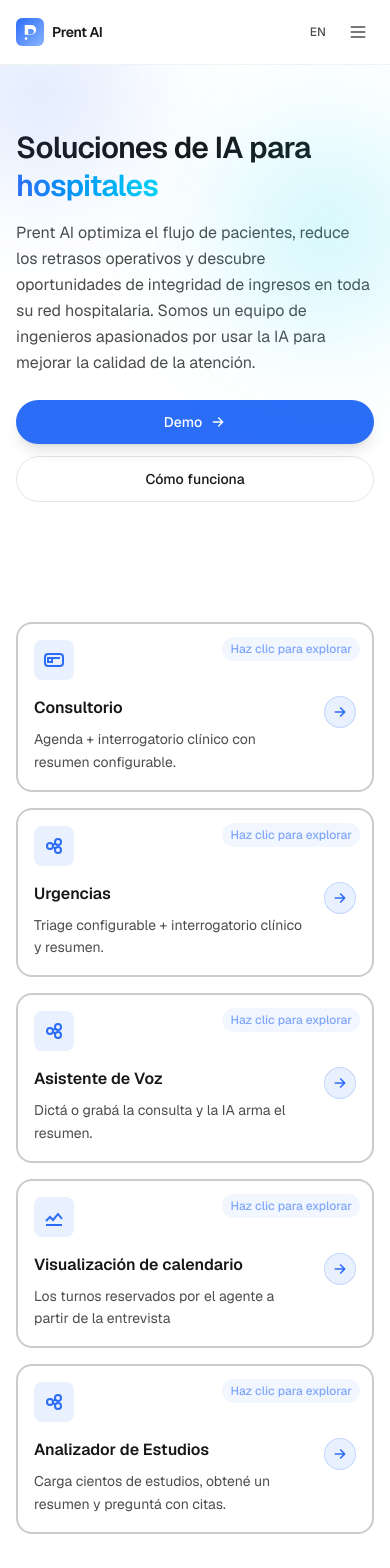
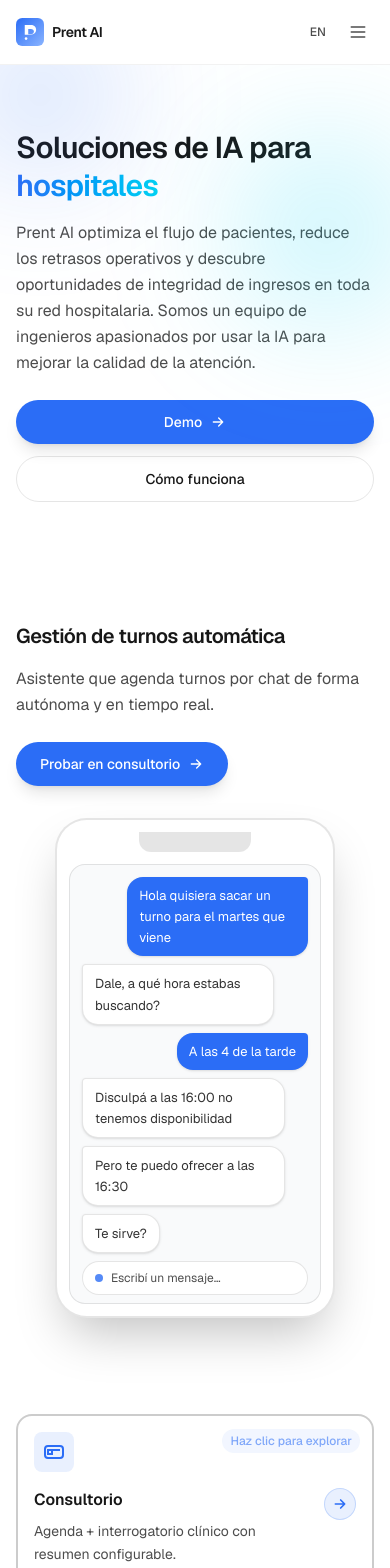
Before and after one commit to l-mendez/prent, a Next.js app: page / in a window 390 px wide. Shown: the top 1568 px of the page. Built offline with nearby package versions, Linux system fonts and the light colour scheme.

Commit message:
cellphone on landing

```diff
--- a/app/(marketing)/page.tsx
+++ b/app/(marketing)/page.tsx
@@ -44,6 +44,74 @@
           </div>
         </div>
         <div className="mx-auto max-w-6xl px-4 sm:px-6 pb-6 sm:pb-10">
+        </div>
+      </section>
+
+      {/* Feature: Gestión de turnos automática */}
+      <section id="features" className="mx-auto max-w-7xl px-4 sm:px-6 py-12 sm:py-16 md:py-20">
+        <div className="grid gap-8 sm:gap-10 md:grid-cols-2 md:items-center">
+          {/* Copy */}
+          <div>
+            <h2 className="text-xl sm:text-2xl md:text-3xl font-semibold tracking-tight">Gestión de turnos automática</h2>
+            <p className="mt-4 text-black/70 dark:text-white/70 leading-relaxed">
+              Asistente que agenda turnos por chat de forma autónoma y en tiempo real.
+            </p>
+            <Link
+              href="/consultorio"
+              className="mt-6 inline-flex items-center justify-center rounded-full bg-brand px-6 sm:px-8 py-3 sm:py-4 text-white font-medium shadow-lg transition-all duration-200 ease-out hover:brightness-110 hover:shadow-xl hover:shadow-brand/30 hover:scale-105 active:scale-95 text-sm sm:text-base"
+            >
+              Probar en consultorio
+              <svg
+                className="ml-2 h-4 w-4 transition-transform duration-200 ease-out"
+                viewBox="0 0 24 24"
+                fill="none"
+                xmlns="http://www.w3.org/2000/svg"
+                aria-hidden="true"
+              >
+                <path d="M5 12h14M13 6l6 6-6 6" stroke="currentColor" strokeWidth="2" strokeLinecap="round" strokeLinejoin="round"/>
+              </svg>
+            </Link>
+          </div>
+
+          {/* Phone with chat */}
+          <div className="relative flex justify-center md:justify-end">
+            <div className="w-[280px] sm:w-[320px] rounded-[2rem] border-2 border-black/10 dark:border-white/10 bg-white dark:bg-white/5 p-3 shadow-2xl">
+              {/* Notch */}
+              <div className="mx-auto mb-3 h-5 w-28 rounded-b-xl bg-black/10 dark:bg-white/10" />
+              <div className="h-[440px] overflow-hidden rounded-2xl border border-black/10 dark:border-white/10 bg-gray-50 dark:bg-white/5 p-3 flex flex-col gap-2">
+                {/* Messages */}
+                <div className="flex flex-col gap-2 text-[13px] leading-relaxed">
+                  {/* User */}
+                  <div className="self-end max-w-[80%] rounded-2xl rounded-tr-sm bg-brand text-white px-3 py-2 shadow-sm">
+                    Hola quisiera sacar un turno para el martes que viene
+                  </div>
+                  {/* Bot */}
+                  <div className="self-start max-w-[85%] rounded-2xl rounded-tl-sm bg-white dark:bg-white/10 text-black/80 dark:text-white/85 px-3 py-2 shadow-sm border border-black/10 dark:border-white/10">
+                    Dale, a qué hora estabas buscando?
+                  </div>
+                  {/* User */}
+                  <div className="self-end max-w-[70%] rounded-2xl rounded-tr-sm bg-brand text-white px-3 py-2 shadow-sm">
+                    A las 4 de la tarde
+                  </div>
+                  {/* Bot */}
+                  <div className="self-start max-w-[90%] rounded-2xl rounded-tl-sm bg-white dark:bg-white/10 text-black/80 dark:text-white/85 px-3 py-2 shadow-sm border border-black/10 dark:border-white/10">
+                    Disculpá a las 16:00 no tenemos disponibilidad
+                  </div>
+                  <div className="self-start max-w-[90%] rounded-2xl rounded-tl-sm bg-white dark:bg-white/10 text-black/80 dark:text-white/85 px-3 py-2 shadow-sm border border-black/10 dark:border-white/10">
+                    Pero te puedo ofrecer a las 16:30
+                  </div>
+                  <div className="self-start max-w-[60%] rounded-2xl rounded-tl-sm bg-white dark:bg-white/10 text-black/80 dark:text-white/85 px-3 py-2 shadow-sm border border-black/10 dark:border-white/10">
+                    Te sirve?
+                  </div>
+                </div>
+                {/* Input bar (decorative) */}
+                <div className="mt-auto flex items-center gap-2 rounded-full border border-black/10 dark:border-white/10 bg-white dark:bg-white/10 px-3 py-2 text-black/70 dark:text-white/70">
+                  <div className="h-2 w-2 rounded-full bg-brand/80" />
+                  <div className="text-xs">Escribí un mensaje…</div>
+                </div>
+              </div>
+            </div>
+          </div>
         </div>
       </section>
 
```
